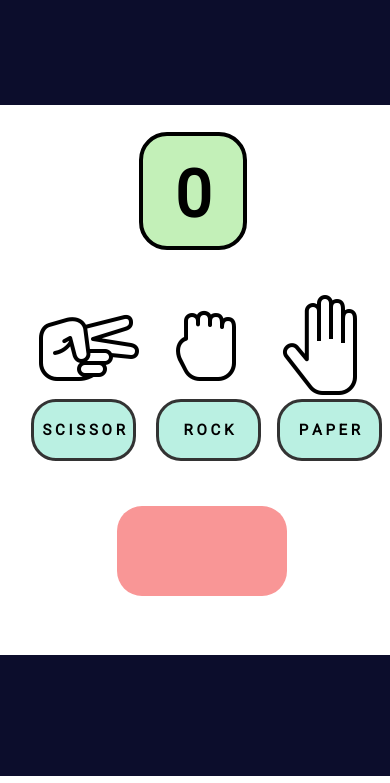
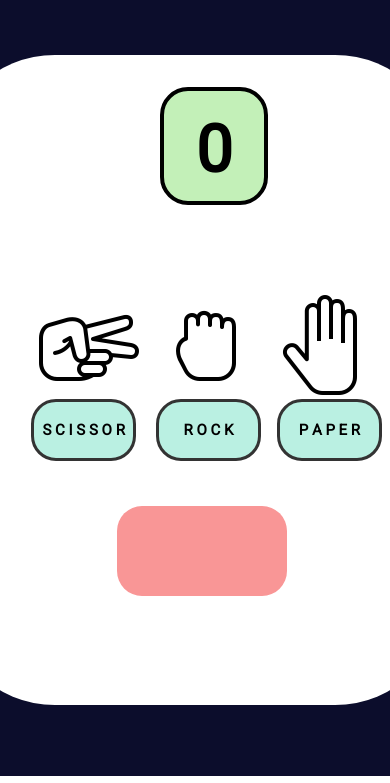
Before and after one commit to AdalObregon/RPS-GAME, a plain HTML site: page index.html in a window 390 px wide. Shown: the top 783 px of the page. Drawn offline with Linux system fonts and the light colour scheme.

Commit message:
Update style.css

```diff
--- a/style/style.css
+++ b/style/style.css
@@ -345,6 +345,17 @@ switch{
     body {
         font-family: Roboto;
     }
+    .main__container{
+        position: fixed; /* or absolute */
+        top: 45%;
+        left: 50%;
+        /* bring your own prefixes */
+        transform: translate(-50%, -50%);
+        width: 500px;
+        height: 650px;
+        background: white;
+        border-radius: 110px;
+    }
     .contact__text{
         position: fixed;
         left: 10%;
```
